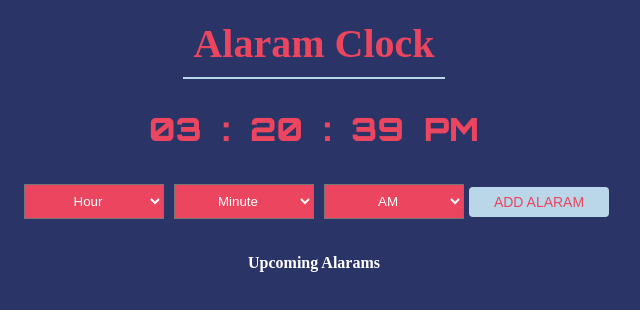
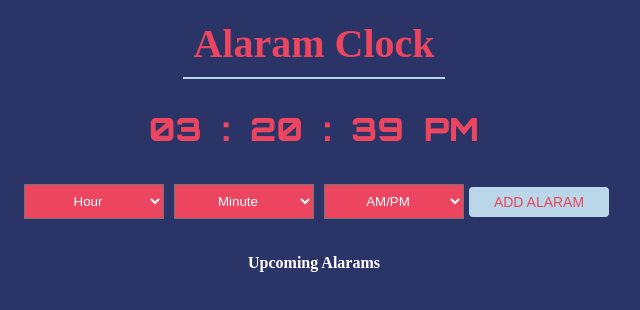
Before and after one commit to amankumar89/Alaram_Clock_HTML_CSS_JS, a plain HTML site: page index.html in a window 1280 px wide. Both pictures are taken after a click on the button "ADD ALARAM". Shown: the full height of the page, 326-966 px from the left. Drawn offline with Linux system fonts and the light colour scheme.

Commit message:
fix am time alaram

```diff
--- a/index.html
+++ b/index.html
@@ -42,7 +42,7 @@
         </div>
         <div id="column3">
           <select>
-            <option selected disabled hidden>AM</option>
+            <option selected disabled hidden>AM/PM</option>
           </select>
         </div>
         <button id="btn">ADD ALARAM</button>
--- a/js/scripts.js
+++ b/js/scripts.js
@@ -100,7 +100,7 @@ function addToList() {
   let min = selectMenu[1].value;
   let amOrPm = selectMenu[2].value;
 
-  if (hr === "Hour" || min === "Minute" || amOrPm === "AM") {
+  if (hr === "Hour" || min === "Minute" || amOrPm === "AM/PM") {
     alert("All Fields are Required!");
     return;
   }
```
